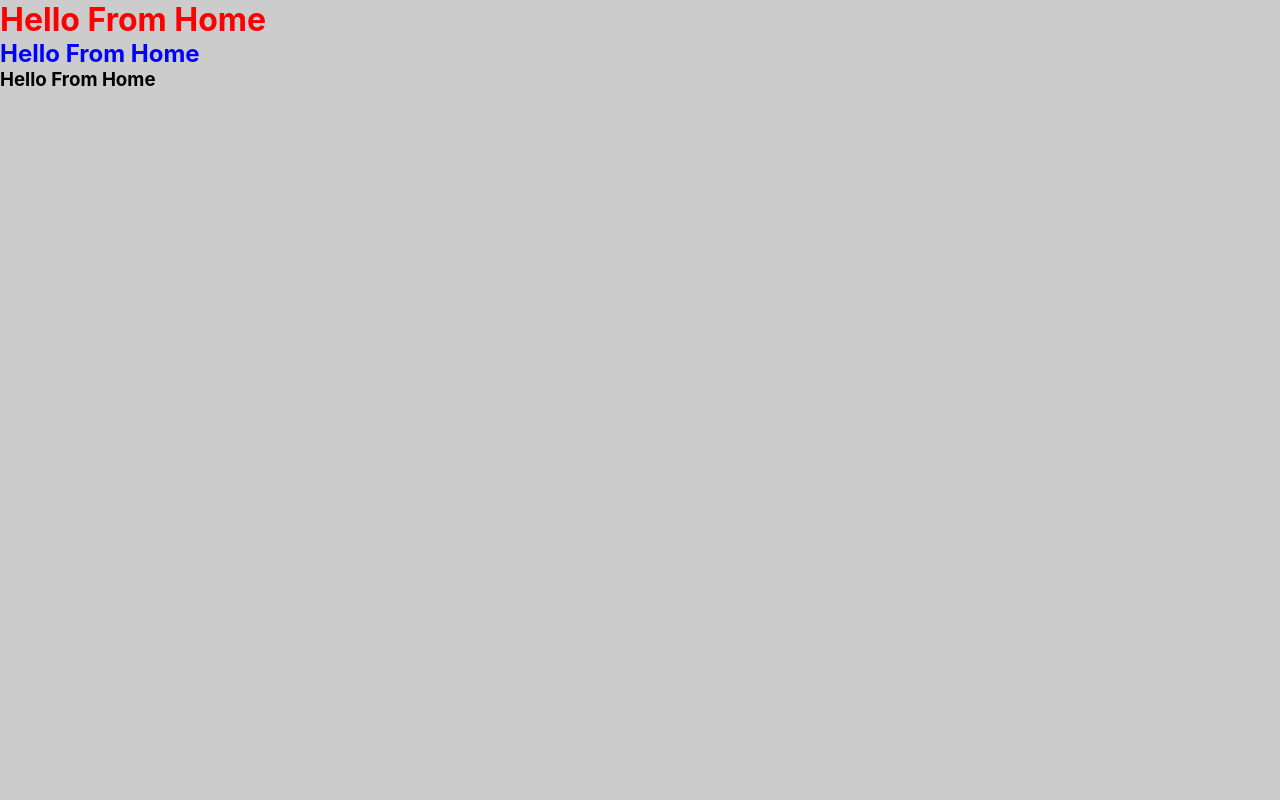
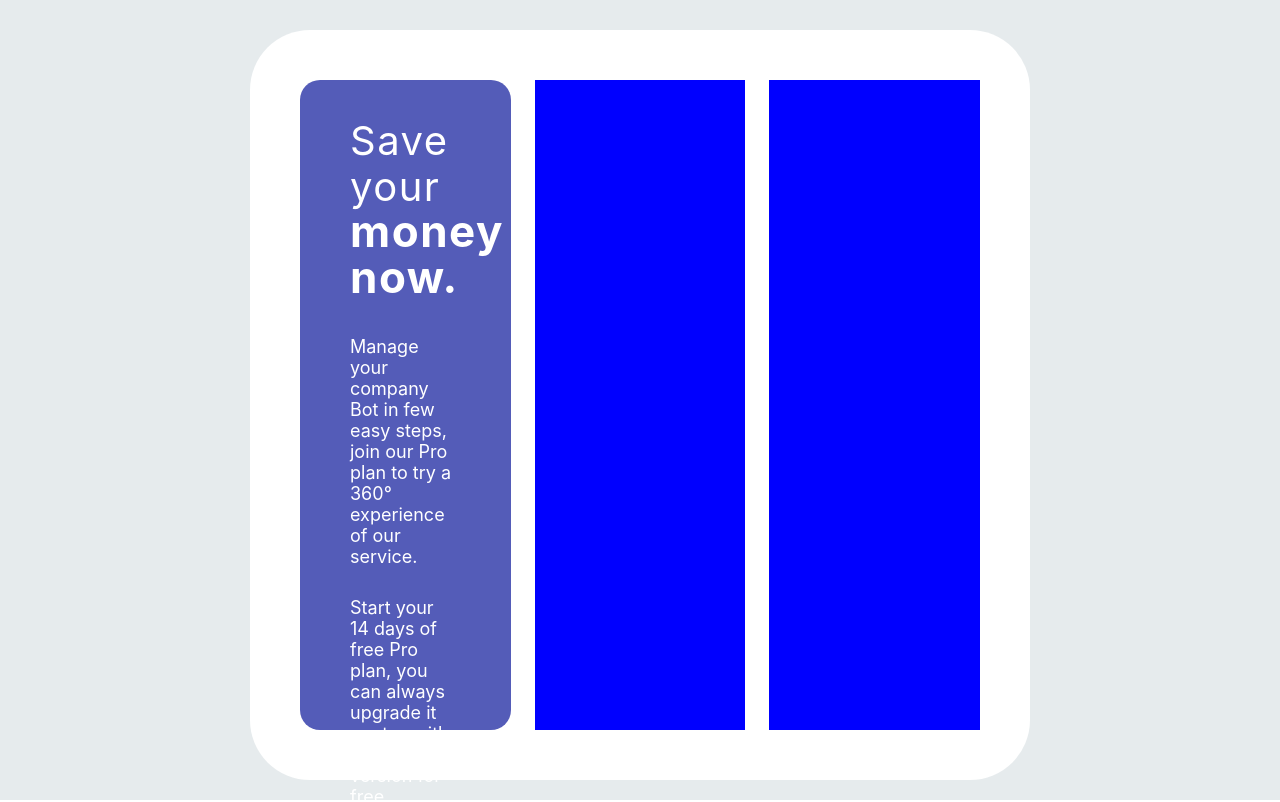
Before and after one commit to mohitchauhan07appinventiv/ReactTraining, a React (Create React App) app: page / in a window 1280 px wide. Shown: the top 802 px of the page. Built offline with nearby package versions, Linux system fonts and the light colour scheme.

Commit message:
Assignment1 Section 1 save your money completed

```diff
--- a/src/App.js
+++ b/src/App.js
@@ -1,8 +1,8 @@
 import React from "react";
-import Home from "./modules/home";
+import Assign1 from "./modules/Assignment1";
 class App extends React.Component {
   render() {
-    return <Home />;
+    return <Assign1 />;
   }
 }
 
--- /dev/null
+++ b/src/modules/Assignment1/components/Banner.js
@@ -0,0 +1,22 @@
+import React from "react";
+class Banner extends React.Component {
+  render() {
+    return (
+      <div>
+        <p className={'bannerHeading'}>
+          Save your<span className={"moneyNowText"}> money now.</span>
+        </p>
+        <p className={"bannerText para1"}>
+          Manage your company Bot in few easy steps, join our Pro plan to try a
+          360&#176; experience of our service.
+        </p>
+        <p className={"bannerText para2"}>
+          Start your 14 days of free Pro plan, you can always upgrade it or stay
+          with the Lite version for free.
+        </p>
+        <img className={'bannerImage'} src='images/bannerImage.png' alt='Banner Icon'/>
+      </div>
+    );
+  }
+}
+export default Banner;
--- /dev/null
+++ b/src/modules/Assignment1/index.css
@@ -0,0 +1,51 @@
+.mainContainer {
+  background-color: rgb(230, 235, 237);
+  width: 100%;
+  height: 100vh;
+  padding: 30px 250px 20px 250px;
+}
+.innerContainer {
+  width: 100%;
+  height: 100%;
+  background-color: white;
+  border-radius: 60px;
+  padding: 50px;
+  display: flex;
+  justify-content: space-between;
+}
+.innerContainer > div {
+  width: 31%;
+  background-color: blue;
+  height: 100%;
+}
+.saveYourMoneyColumn {
+  padding: 40px 50px;
+  border-radius: 20px;
+  background-image: linear-gradient(to bottom, rgb(84,92,184), rgb(84,92,184));
+  /* background-color: linear-gradient(to right, red, yellow); */
+}
+.saveYourMoneyColumn .bannerHeading {
+  color: white;
+  font-size: 40px;
+  letter-spacing: 1.5px;
+  font-weight: 0;
+  line-height: 1.05;
+}
+.saveYourMoneyColumn .moneyNowText {
+  font-weight: bolder;
+  font-size: 44px;
+  letter-spacing: 1.5px;
+}
+.saveYourMoneyColumn .bannerText {
+  color: white;
+  font-size: 18px;
+}
+.saveYourMoneyColumn .bannerText.para1 {
+  margin: 35px 5px 0px 0px;
+}
+.saveYourMoneyColumn .bannerText.para2 {
+  margin: 30px 5px 0px 0px;
+}
+.saveYourMoneyColumn .bannerImage{
+    margin: 83px 0px 0px 0px;
+}
--- /dev/null
+++ b/src/modules/Assignment1/index.js
@@ -0,0 +1,20 @@
+import React from "react";
+import "./index.css";
+import Banner from "./components/Banner";
+
+class Assignment1 extends React.Component {
+  render() {
+    return (
+      <div className={"mainContainer"}>
+        <div className={"innerContainer"}>
+          <div className={"saveYourMoneyColumn"}>
+            <Banner />
+          </div>
+          <div className={"liteColumn"}></div>
+          <div className={"proColumn"}></div>
+        </div>
+      </div>
+    );
+  }
+}
+export default Assignment1;
```
Also changed, not shown: public/images/bannerImage.png (added), src/modules/Assignment1/components/Lite.js (added), src/modules/Assignment1/components/Pro.js (added).
